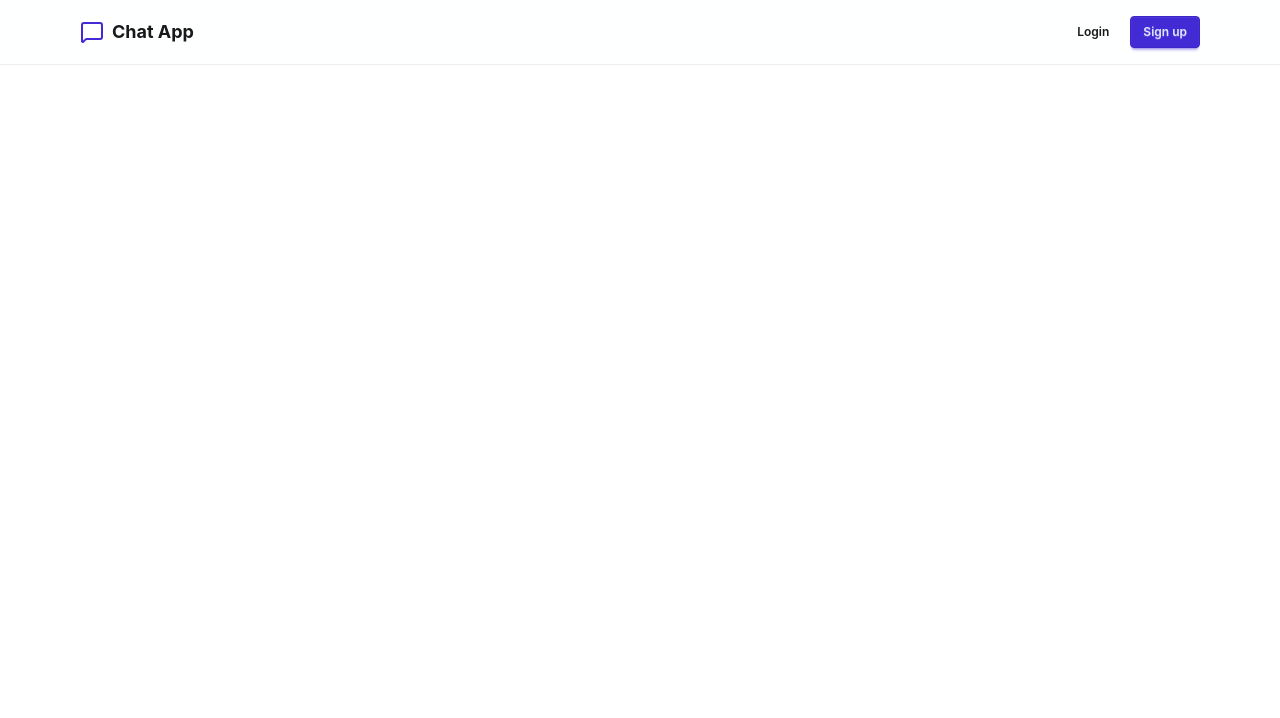
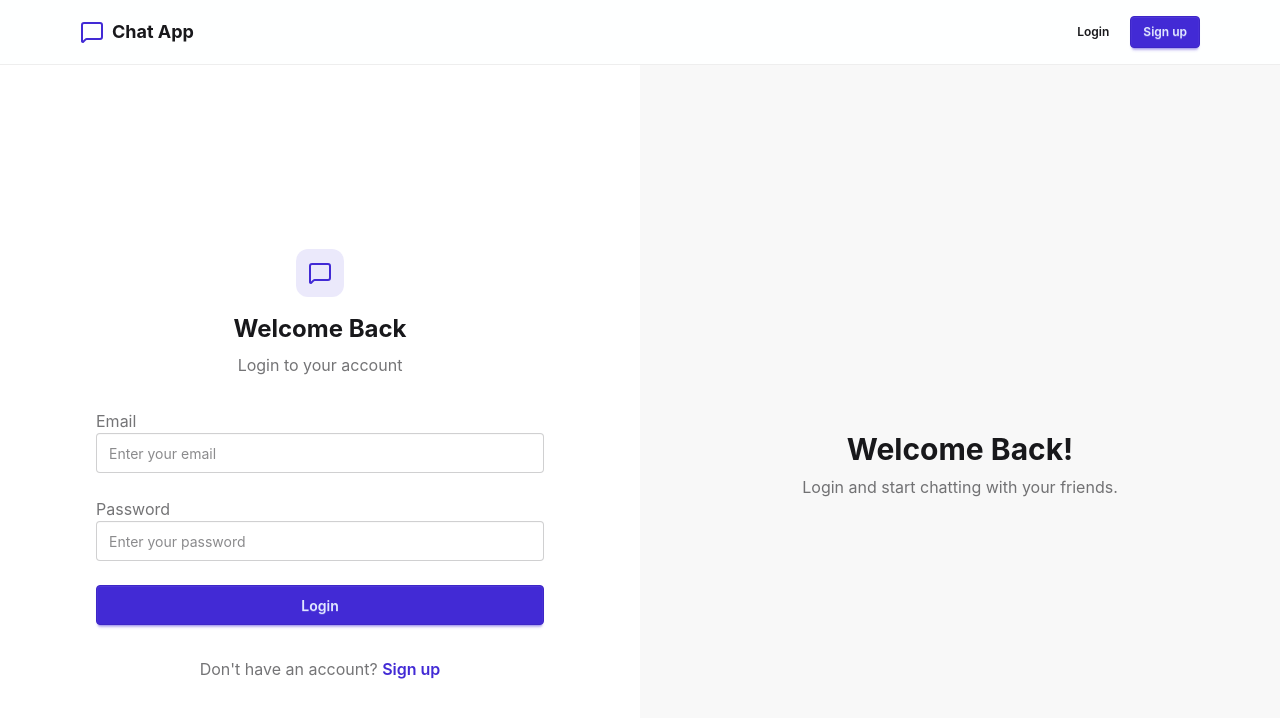
Before and after one commit to mahak123569/project-chatapp, a React (Vite) app in the folder frontend/: page /login in a window 1280 px wide. Shown: the top 718 px of the page. Built offline with nearby package versions, Linux system fonts and the light colour scheme; no server answers.

Commit message:
project setup

```diff
--- a/frontend/src/App.jsx
+++ b/frontend/src/App.jsx
@@ -7,39 +7,97 @@ import SettingsPage from "./Pages/SettingsPage";
 import ProfilePage from "./Pages/ProfilePage";
 
 import { useEffect } from "react";
+import { Loader } from "lucide-react";
 
-import {Loader} from "lucide-react"
+import {
+  Routes,
+  Route,
+  Navigate,
+} from "react-router-dom";
 
-
-import { Routes, Route, Navigate } from "react-router-dom";
-
-import { useAuthStore } from "./Pages/store/useAuthStore.js";
+import { useAuthStore } from "./Pages/store/useAuthStore";
 
 const App = () => {
-  const { authUser, checkAuth,isCheckingAuth } = useAuthStore();
+  const {
+    authUser,
+    checkAuth,
+    isCheckingAuth,
+  } = useAuthStore();
 
   useEffect(() => {
     checkAuth();
   }, [checkAuth]);
 
-  if(isCheckingAuth && !authUser) return (
-    <div className="flex items-center justify-center h-screen">
-      <Loader className="size-10 animate-spin" />
-    </div>
-  )
+  if (isCheckingAuth && !authUser) {
+    return (
+      <div className="flex items-center justify-center h-screen">
+        <Loader className="size-10 animate-spin" />
+      </div>
+    );
+  }
 
   return (
     <>
       <Navbar />
 
       <Routes>
-        <Route path="/" element={authUser ? <HomePage /> : <Navigate to="/login" replace />} />
-        <Route path="/signup" element={authUser ? <Navigate to="/" replace /> : <SignupPage />} />
-        <Route path="/login" element={authUser ? <Navigate to="/" replace /> : <LoginPage />} />
-        <Route path="/settings" element={authUser ? <SettingsPage /> : <Navigate to="/login" replace />} />
-        <Route path="/profile" element={authUser ? <ProfilePage /> : <Navigate to="/login" replace />} />
+
+        <Route
+          path="/"
+          element={
+            authUser ? (
+              <HomePage />
+            ) : (
+              <Navigate to="/login" replace />
+            )
+          }
+        />
+
+        <Route
+          path="/signup"
+          element={
+            authUser ? (
+              <Navigate to="/" replace />
+            ) : (
+              <SignupPage />
+            )
+          }
+        />
+
+        <Route
+          path="/login"
+          element={
+            authUser ? (
+              <Navigate to="/" replace />
+            ) : (
+              <LoginPage />
+            )
+          }
+        />
+
+        <Route
+          path="/settings"
+          element={
+            authUser ? (
+              <SettingsPage />
+            ) : (
+              <Navigate to="/login" replace />
+            )
+          }
+        />
+
+        <Route
+          path="/profile"
+          element={
+            authUser ? (
+              <ProfilePage />
+            ) : (
+              <Navigate to="/login" replace />
+            )
+          }
+        />
+
       </Routes>
-
     </>
   );
 };
--- a/frontend/src/Pages/LoginPage.jsx
+++ b/frontend/src/Pages/LoginPage.jsx
@@ -1,9 +1,137 @@
-import React from 'react'
+import React, { useState } from "react";
+import { Link } from "react-router-dom";
+import { MessageSquare } from "lucide-react";
+import { useAuthStore } from "./store/useAuthStore";
 
 const LoginPage = () => {
+  const [formData, setFormData] = useState({
+    email: "",
+    password: "",
+  });
+
+  const { login, isLoggingIn } = useAuthStore();
+
+  const handleSubmit = (e) => {
+    e.preventDefault();
+
+    login(formData);
+  };
+
   return (
-    <div></div>
-  )
-}
+    <div className="min-h-screen grid lg:grid-cols-2">
 
-export default LoginPage
+      {/* Left Side - Login Form */}
+      <div className="flex flex-col justify-center items-center p-6 sm:p-12">
+        <div className="w-full max-w-md space-y-8">
+
+          {/* Heading */}
+          <div className="text-center mb-8">
+            <div className="flex flex-col items-center gap-2">
+
+              <div className="size-12 rounded-xl bg-primary/10 flex items-center justify-center">
+                <MessageSquare className="size-6 text-primary" />
+              </div>
+
+              <h1 className="text-2xl font-bold mt-2">
+                Welcome Back
+              </h1>
+
+              <p className="text-base-content/60">
+                Login to your account
+              </p>
+
+            </div>
+          </div>
+
+          {/* Form */}
+          <form onSubmit={handleSubmit} className="space-y-6">
+
+            {/* Email */}
+            <div className="form-control">
+              <label className="label">
+                <span className="label-text">Email</span>
+              </label>
+
+              <input
+                type="email"
+                placeholder="Enter your email"
+                className="input input-bordered w-full"
+                required
+                value={formData.email}
+                onChange={(e) =>
+                  setFormData({
+                    ...formData,
+                    email: e.target.value,
+                  })
+                }
+              />
+            </div>
+
+            {/* Password */}
+            <div className="form-control">
+              <label className="label">
+                <span className="label-text">Password</span>
+              </label>
+
+              <input
+                type="password"
+                placeholder="Enter your password"
+                className="input input-bordered w-full"
+                required
+                value={formData.password}
+                onChange={(e) =>
+                  setFormData({
+                    ...formData,
+                    password: e.target.value,
+                  })
+                }
+              />
+            </div>
+
+            {/* Login Button */}
+            <button
+              type="submit"
+              className="btn btn-primary w-full"
+              disabled={isLoggingIn}
+            >
+              {isLoggingIn ? "Logging in..." : "Login"}
+            </button>
+
+          </form>
+
+          {/* Signup Link */}
+          <div className="text-center">
+            <p className="text-base-content/60">
+              Don't have an account?{" "}
+              <Link
+                to="/signup"
+                className="text-primary font-semibold"
+              >
+                Sign up
+              </Link>
+            </p>
+          </div>
+
+        </div>
+      </div>
+
+      {/* Right Side */}
+      <div className="hidden lg:flex items-center justify-center bg-base-200">
+        <div className="text-center p-8">
+
+          <h2 className="text-3xl font-bold">
+            Welcome Back!
+          </h2>
+
+          <p className="mt-2 text-base-content/60">
+            Login and start chatting with your friends.
+          </p>
+
+        </div>
+      </div>
+
+    </div>
+  );
+};
+
+export default LoginPage;
--- a/frontend/src/Pages/store/useAuthStore.js
+++ b/frontend/src/Pages/store/useAuthStore.js
@@ -1,28 +1,122 @@
 import { create } from "zustand";
 import { axiosInstance } from "../../components/lib/axios";
-
+import toast from "react-hot-toast";
 
 export const useAuthStore = create((set) => ({
+  // User data
   authUser: null,
 
+  // Loading states
   isSigningUp: false,
   isLoggingIn: false,
   isUpdatingProfile: false,
-
   isCheckingAuth: true,
 
+  // =========================
+  // CHECK AUTHENTICATION
+  // =========================
   checkAuth: async () => {
     try {
       const res = await axiosInstance.get("/auth/check");
-      set({ authUser: res.data });
+
+      set({
+        authUser: res.data,
+      });
     } catch (error) {
       console.log("Error in checkAuth:", error);
-      set({ authUser: null });
+
+      set({
+        authUser: null,
+      });
     } finally {
-      set({ isCheckingAuth: false });
+      set({
+        isCheckingAuth: false,
+      });
     }
   },
-  signup: async(data) => {
 
-  }
+  // =========================
+  // SIGNUP
+  // =========================
+  signUp: async (data) => {
+    set({
+      isSigningUp: true,
+    });
+
+    try {
+      const res = await axiosInstance.post(
+        "/auth/signup",
+        data
+      );
+
+      set({
+        authUser: res.data,
+      });
+
+      toast.success("Account created successfully!");
+    } catch (error) {
+      console.log("Error in signup:", error);
+
+      toast.error(
+        error.response?.data?.message ||
+          "Signup failed"
+      );
+    } finally {
+      set({
+        isSigningUp: false,
+      });
+    }
+  },
+
+  // =========================
+  // LOGIN
+  // =========================
+  login: async (data) => {
+    set({
+      isLoggingIn: true,
+    });
+
+    try {
+      const res = await axiosInstance.post(
+        "/auth/login",
+        data
+      );
+
+      set({
+        authUser: res.data,
+      });
+
+      toast.success("Logged in successfully!");
+    } catch (error) {
+      console.log("Error in login:", error);
+
+      toast.error(
+        error.response?.data?.message ||
+          "Login failed"
+      );
+    } finally {
+      set({
+        isLoggingIn: false,
+      });
+    }
+  },
+
+  // =========================
+  // LOGOUT
+  // =========================
+  logout: async () => {
+    try {
+      await axiosInstance.post("/auth/logout");
+
+      set({
+        authUser: null,
+      });
+
+      toast.success("Logged out successfully!");
+    } catch (error) {
+      console.log("Error in logout:", error);
+
+      toast.error("Logout failed");
+    }
+  },
 }));
--- a/frontend/src/components/Navbar.jsx
+++ b/frontend/src/components/Navbar.jsx
@@ -1,40 +1,102 @@
-import { LogOut, MessageSquare, Settings, User } from "lucide-react";
+import {
+  LogOut,
+  MessageSquare,
+  Settings,
+  User,
+} from "lucide-react";
+
 import { Link } from "react-router-dom";
+
 import { useAuthStore } from "../Pages/store/useAuthStore";
 
 const Navbar = () => {
-  const { authUser, logout } = useAuthStore();
+  const {
+    authUser,
+    logout,
+  } = useAuthStore();
 
   return (
     <header className="border-b border-base-300 bg-base-100/90 backdrop-blur">
+
       <nav className="mx-auto flex h-16 max-w-6xl items-center justify-between px-4">
-        <Link to="/" className="flex items-center gap-2 font-bold text-lg">
+
+        {/* Logo */}
+        <Link
+          to="/"
+          className="flex items-center gap-2 font-bold text-lg"
+        >
           <MessageSquare className="size-6 text-primary" />
-          <span>Chat App</span>
+
+          <span>
+            Chat App
+          </span>
         </Link>
 
+        {/* Right Side */}
         {authUser ? (
+
           <div className="flex items-center gap-2">
-            <Link to="/profile" className="btn btn-ghost btn-sm gap-2">
+
+            <Link
+              to="/profile"
+              className="btn btn-ghost btn-sm gap-2"
+            >
               <User className="size-4" />
-              <span className="hidden sm:inline">Profile</span>
+
+              <span className="hidden sm:inline">
+                Profile
+              </span>
             </Link>
-            <Link to="/settings" className="btn btn-ghost btn-sm gap-2">
+
+            <Link
+              to="/settings"
+              className="btn btn-ghost btn-sm gap-2"
+            >
               <Settings className="size-4" />
-              <span className="hidden sm:inline">Settings</span>
+
+              <span className="hidden sm:inline">
+                Settings
+              </span>
             </Link>
-            <button type="button" onClick={logout} className="btn btn-ghost btn-sm gap-2">
+
+            <button
+              type="button"
+              onClick={logout}
+              className="btn btn-ghost btn-sm gap-2"
+            >
               <LogOut className="size-4" />
-              <span className="hidden sm:inline">Logout</span>
+
+              <span className="hidden sm:inline">
+                Logout
+              </span>
             </button>
+
           </div>
+
         ) : (
+
           <div className="flex items-center gap-2">
-            <Link to="/login" className="btn btn-ghost btn-sm">Login</Link>
-            <Link to="/signup" className="btn btn-primary btn-sm">Sign up</Link>
+
+            <Link
+              to="/login"
+              className="btn btn-ghost btn-sm"
+            >
+              Login
+            </Link>
+
+            <Link
+              to="/signup"
+              className="btn btn-primary btn-sm"
+            >
+              Sign up
+            </Link>
+
           </div>
+
         )}
+
       </nav>
+
     </header>
   );
 };
```
Also changed, not shown: frontend/src/Pages/ProfilePage.jsx (+4 -4 lines), frontend/src/Pages/SignUpPage.jsx (+37 -20 lines), frontend/src/main.jsx (+8 -7 lines), frontend/src/components/lib/axios.js (line endings or trailing spaces), 1 other file (tests, documents, lock files or other folders).
